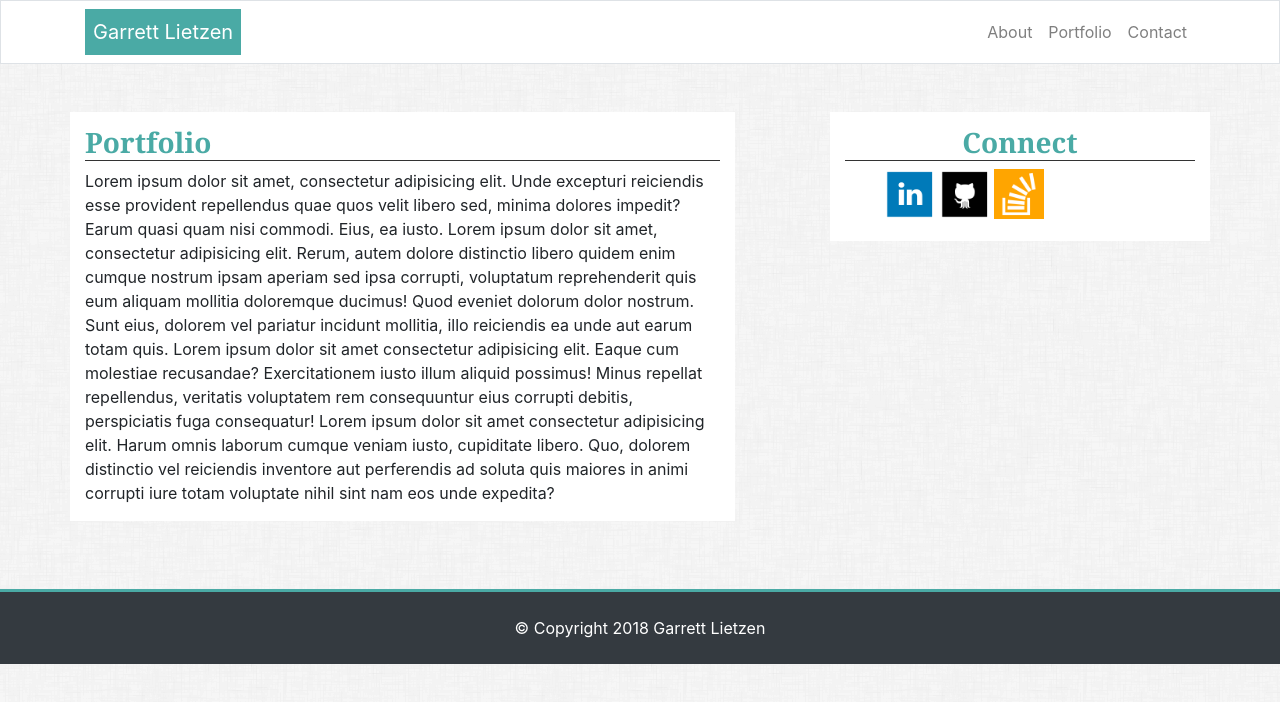
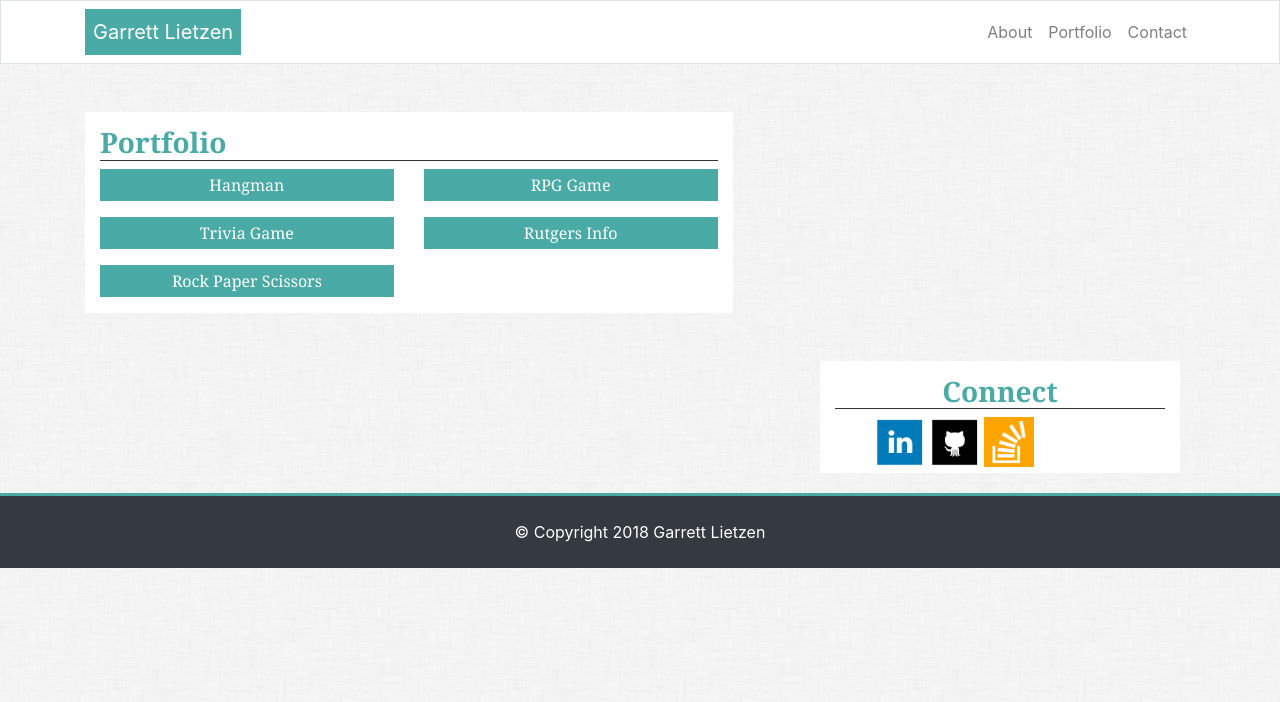
Before and after one commit to glietzen/Bootstrap-Portfolio, a plain HTML site: page portfolio.html in a window 1280 px wide. Drawn offline with nearby package versions, Linux system fonts and the light colour scheme.

Commit message:
updated portfolio page
added divs for img

```diff
--- a/custom.css
+++ b/custom.css
@@ -49,3 +49,10 @@ footer {
     color: #fff;
     border-top: #4aaaa5 3px solid;
 }
+
+.port-banner {
+    background: #4aaaa5;
+    text-align: center;
+    font-family: Georgia, 'Times New Roman', Times, serif;
+    color: #fff;
+}
--- a/portfolio.html
+++ b/portfolio.html
@@ -34,10 +34,32 @@
 
 
     <section class="container mt-5">
+        <div class="container">
         <div class="row">
             <div class="col-md-7 bg-white mb-5">
                 <h3 class="main-content-h3">Portfolio</h3>
-                <p>Lorem ipsum dolor sit amet, consectetur adipisicing elit. Unde excepturi reiciendis esse provident repellendus quae quos velit libero sed, minima dolores impedit? Earum quasi quam nisi commodi. Eius, ea iusto. Lorem ipsum dolor sit amet, consectetur adipisicing elit. Rerum, autem dolore distinctio libero quidem enim cumque nostrum ipsam aperiam sed ipsa corrupti, voluptatum reprehenderit quis eum aliquam mollitia doloremque ducimus! Quod eveniet dolorum dolor nostrum. Sunt eius, dolorem vel pariatur incidunt mollitia, illo reiciendis ea unde aut earum totam quis. Lorem ipsum dolor sit amet consectetur adipisicing elit. Eaque cum molestiae recusandae? Exercitationem iusto illum aliquid possimus! Minus repellat repellendus, veritatis voluptatem rem consequuntur eius corrupti debitis, perspiciatis fuga consequatur! Lorem ipsum dolor sit amet consectetur adipisicing elit. Harum omnis laborum cumque veniam iusto, cupiditate libero. Quo, dolorem distinctio vel reiciendis inventore aut perferendis ad soluta quis maiores in animi corrupti iure totam voluptate nihil sint nam eos unde expedita?</p>
+                <div class="row">
+                    <div class="col-md-6 img-hangman">
+                        <p class="port-banner p-1">Hangman</p>
+                    </div>
+                    <div class="col-md-6 img-rpg">
+                        <p class="port-banner p-1">RPG Game</p>
+                    </div>
+                </div>
+                <div class="row">
+                    <div class="col-md-6 img-trivia">
+                        <p class="port-banner p-1">Trivia Game</p>
+                    </div>
+                    <div class="col-md-6 img-rutgers">
+                        <p class="port-banner p-1">Rutgers Info</p>
+                    </div>
+                </div>
+                <div class="row">
+                    <div class="col-md-6 img-rock">
+                        <p class="port-banner p-1">Rock Paper Scissors</p>
+                    </div>
+                </div>
+            </div>
             </div>
 
             <div class="col-md col-md-4 bg-white h-25 ml-auto">
```
